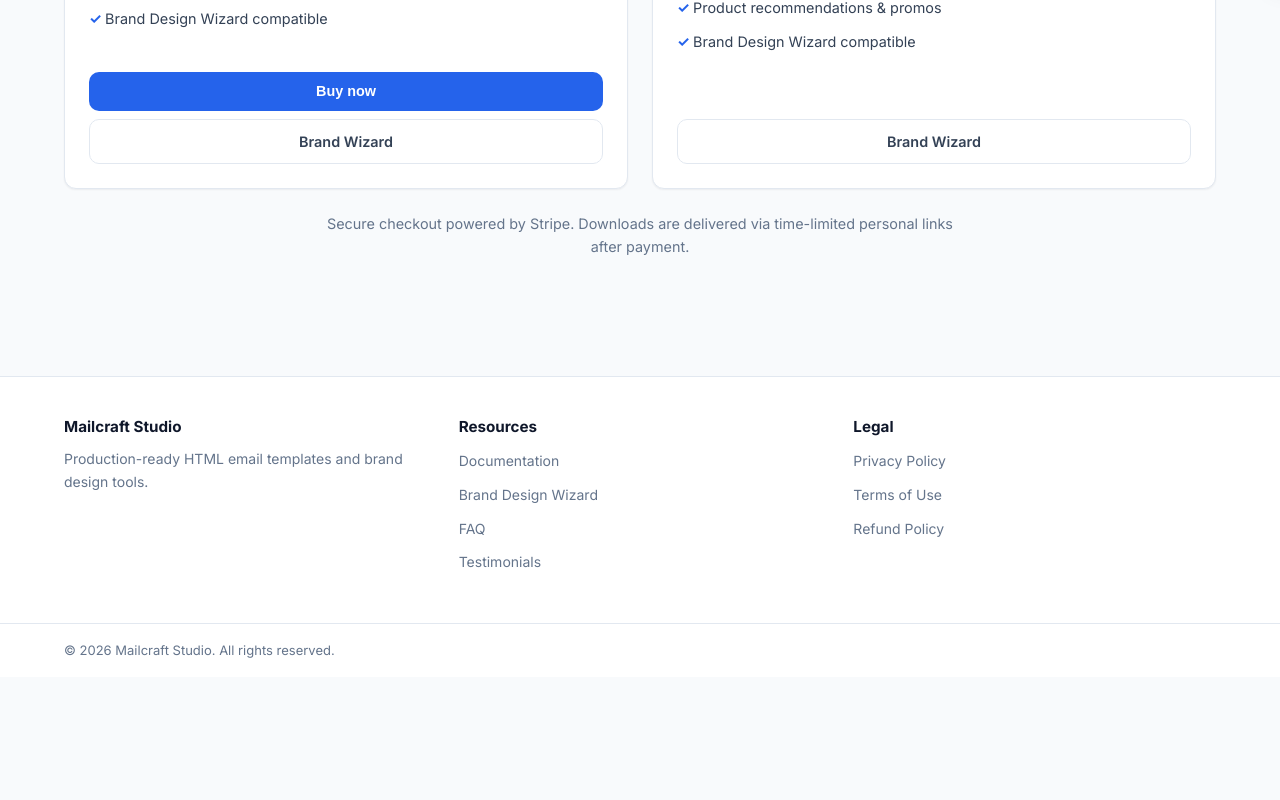
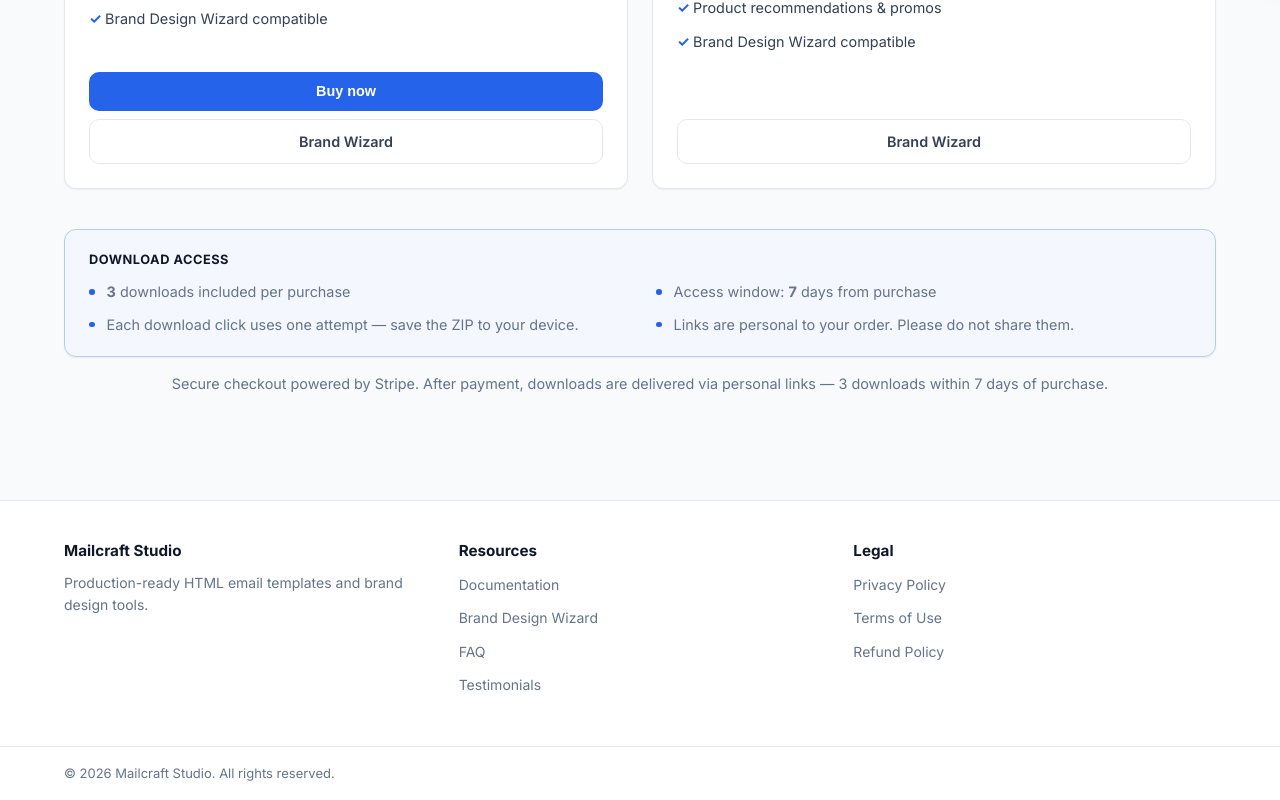
Before and after one commit to gerardosgv8/emailbundles2, a React (Vite) app: page /products in a window 1280 px wide. Shown: the part 813-1613 px from the top of the page. Before the commit the page ends 1490 px from the top, so only its background shows below. Built offline with nearby package versions, Linux system fonts and the light colour scheme; no server answers.

Commit message:
Describe your changes

```diff
--- a/src/components/DownloadAccessNotice.tsx
+++ b/src/components/DownloadAccessNotice.tsx
@@ -6,6 +6,8 @@ type DownloadAccessNoticeProps = {
   downloadsRemaining?: number;
   accessExpiresAt?: string;
   variant?: 'success' | 'info';
+  /** Hide the one-line summary (e.g. when copy appears elsewhere on the page). */
+  showSummary?: boolean;
 };
 
 export function DownloadAccessNotice({
@@ -13,6 +15,7 @@ export function DownloadAccessNotice({
   downloadsRemaining,
   accessExpiresAt,
   variant = 'info',
+  showSummary = true,
 }: DownloadAccessNoticeProps) {
   const exhausted = downloadsRemaining === 0;
   const showRemaining = downloadsRemaining != null;
@@ -50,7 +53,7 @@ export function DownloadAccessNotice({
         <li>Each download click uses one attempt — save the ZIP to your device.</li>
         <li>Links are personal to your order. Please do not share them.</li>
       </ul>
-      {!showRemaining ? (
+      {!showRemaining && showSummary ? (
         <p className="download-access-notice__summary">{describeDownloadPolicy(policy)}</p>
       ) : exhausted ? (
         <p className="download-access-notice__summary">
--- a/src/lib/purchasePolicy.ts
+++ b/src/lib/purchasePolicy.ts
@@ -3,6 +3,12 @@ import { getApiBase } from './apiBase';
 export type PurchasePolicy = {
   maxDownloads: number;
   accessDays: number;
+};
+
+/** Shown immediately; replaced when /api/purchase-policy responds. */
+export const DEFAULT_PURCHASE_POLICY: PurchasePolicy = {
+  maxDownloads: 3,
+  accessDays: 7,
 };
 
 let cachedPolicy: PurchasePolicy | null = null;
@@ -15,7 +21,7 @@ export async function fetchPurchasePolicy(): Promise<PurchasePolicy> {
   const response = await fetch(`${getApiBase()}/api/purchase-policy`);
   const data = (await response.json()) as PurchasePolicy & { error?: string };
 
-  if (!response.ok || !data.maxDownloads || !data.accessDays) {
+  if (!response.ok || data.maxDownloads == null || data.accessDays == null) {
     throw new Error(data.error ?? 'Could not load purchase policy');
   }
 
--- a/src/pages/ProductsPage.tsx
+++ b/src/pages/ProductsPage.tsx
@@ -3,7 +3,7 @@ import { Link } from 'react-router-dom';
 import { DownloadAccessNotice } from '../components/DownloadAccessNotice';
 import { TEMPLATE_BUNDLES } from '../data/templateBundles';
 import { startCheckout } from '../lib/checkout';
-import { describeDownloadPolicy, fetchPurchasePolicy, type PurchasePolicy } from '../lib/purchasePolicy';
+import { describeDownloadPolicy, DEFAULT_PURCHASE_POLICY, fetchPurchasePolicy, type PurchasePolicy } from '../lib/purchasePolicy';
 
 function BuyButton({ productId, label = 'Buy now' }: { productId: string; label?: string }) {
   const [busy, setBusy] = useState(false);
@@ -32,7 +32,7 @@ function BuyButton({ productId, label = 'Buy now' }: { productId: string; label?
 }
 
 export function ProductsPage() {
-  const [policy, setPolicy] = useState<PurchasePolicy | null>(null);
+  const [policy, setPolicy] = useState<PurchasePolicy>(DEFAULT_PURCHASE_POLICY);
 
   useEffect(() => {
     let cancelled = false;
@@ -42,7 +42,7 @@ export function ProductsPage() {
         if (!cancelled) setPolicy(result);
       })
       .catch(() => {
-        /* Non-blocking — footer falls back to generic copy */
+        /* Keep DEFAULT_PURCHASE_POLICY */
       });
 
     return () => {
@@ -91,19 +91,14 @@ export function ProductsPage() {
         ))}
       </div>
 
-      {policy ? <DownloadAccessNotice policy={policy} variant="info" /> : null}
+      <div className="products-policy-section">
+        <DownloadAccessNotice policy={policy} variant="info" showSummary={false} />
 
-      <p className="products-checkout-note">
-        Secure checkout powered by Stripe.
-        {policy ? (
-          <>
-            {' '}
-            After payment, downloads are delivered via personal links — {describeDownloadPolicy(policy)}.
-          </>
-        ) : (
-          <> Downloads are delivered via time-limited personal links after payment.</>
-        )}
-      </p>
+        <p className="products-checkout-note">
+          Secure checkout powered by Stripe. After payment, downloads are delivered via personal
+          links — {describeDownloadPolicy(policy)}.
+        </p>
+      </div>
     </main>
   );
 }
--- a/src/styles/site.css
+++ b/src/styles/site.css
@@ -445,13 +445,30 @@ input:focus { outline: none; border-color: var(--primary); box-shadow: 0 0 0 3px
   max-width: 42rem;
   line-height: 1.55;
 }
+.purchase-success .download-access-notice {
+  max-width: 42rem;
+}
+.purchase-success .download-access-notice__list {
+  display: block;
+  padding-left: 0;
+}
+.purchase-success .download-access-notice__list li {
+  padding-left: 1.1rem;
+}
+.purchase-success .download-access-notice__list li + li {
+  margin-top: 0.35rem;
+}
 .download-access-notice {
-  margin: 0 0 0.25rem;
-  padding: 1rem 1.15rem;
-  max-width: 42rem;
-  border-radius: 0.75rem;
+  margin: 0;
+  padding: 1.25rem 1.5rem;
+  border-radius: var(--radius);
   border: 1px solid var(--border);
   background: var(--surface);
+}
+.download-access-notice--info {
+  border-color: color-mix(in srgb, var(--primary) 22%, var(--border));
+  background: color-mix(in srgb, var(--primary) 5%, var(--surface));
+  box-shadow: var(--shadow-sm);
 }
 .download-access-notice--success {
   border-color: color-mix(in srgb, var(--primary) 35%, var(--border));
@@ -471,28 +488,58 @@ input:focus { outline: none; border-color: var(--primary); box-shadow: 0 0 0 3px
 }
 .download-access-notice__list {
   margin: 0;
-  padding-left: 1.15rem;
+  padding: 0;
+  list-style: none;
+  display: grid;
+  gap: 0.65rem 2rem;
   font-size: 0.9rem;
   color: var(--muted);
   line-height: 1.55;
 }
+@media (min-width: 640px) {
+  .download-access-notice__list {
+    grid-template-columns: repeat(2, minmax(0, 1fr));
+  }
+}
+.download-access-notice__list li {
+  position: relative;
+  padding-left: 1.1rem;
+}
+.download-access-notice__list li::before {
+  content: '';
+  position: absolute;
+  left: 0;
+  top: 0.55em;
+  width: 0.35rem;
+  height: 0.35rem;
+  border-radius: 50%;
+  background: var(--primary);
+}
 .download-access-notice__list li + li {
-  margin-top: 0.35rem;
+  margin-top: 0;
 }
 .download-access-notice__summary {
-  margin: 0.75rem 0 0;
+  margin: 1rem 0 0;
+  padding-top: 1rem;
+  border-top: 1px solid var(--border);
   font-size: 0.85rem;
   color: var(--muted);
   line-height: 1.5;
 }
+.products-policy-section {
+  margin-top: 2.5rem;
+  display: flex;
+  flex-direction: column;
+  gap: 1rem;
+}
+.products-policy-section .download-access-notice {
+  width: 100%;
+}
 .products-checkout-note {
+  margin: 0;
   text-align: center;
-  margin-top: 1.5rem;
   color: var(--muted);
   font-size: 0.9rem;
-  max-width: 40rem;
-  margin-left: auto;
-  margin-right: auto;
   line-height: 1.55;
 }
 .product-price { font-size: 1.75rem; font-weight: 800; color: var(--text); margin: 0.5rem 0 1rem; }
```
